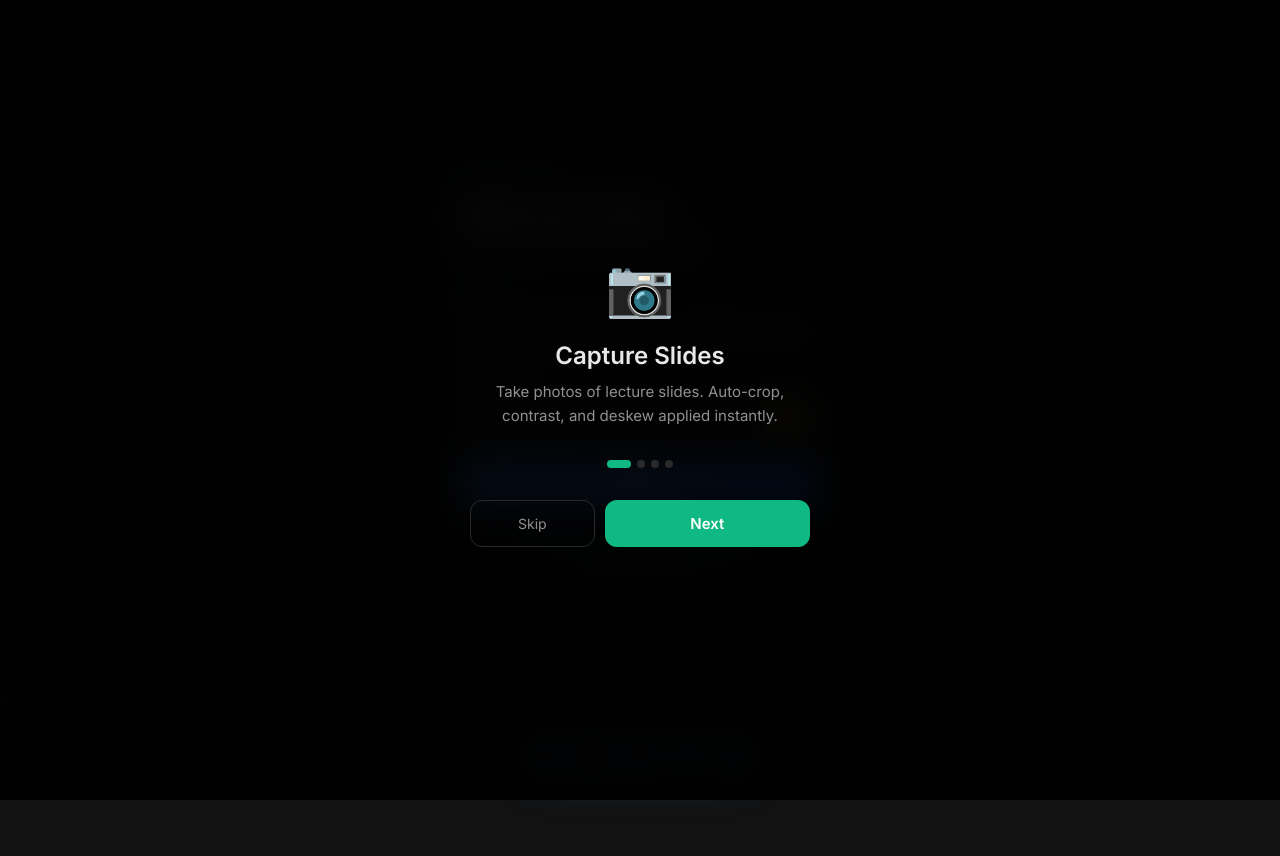
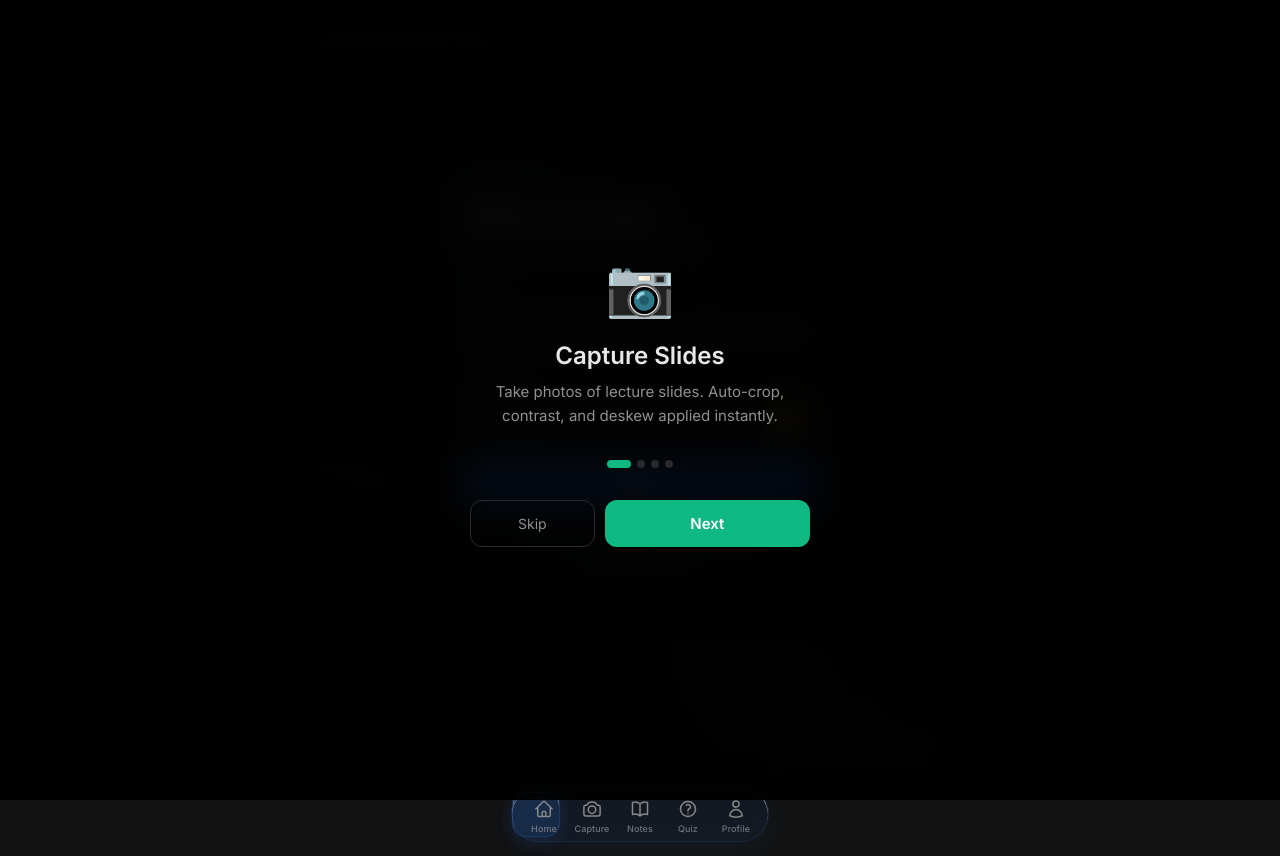
Before and after one commit to ShlokSathwara2/Lecturn, a Next.js app in the folder app/: page /auth in a window 1280 px wide. Before the commit the page ends 800 px from the top, so only its background shows below. Built offline with nearby package versions, Linux system fonts and the light colour scheme; no server answers.

Commit message:
Polish: BottomNav motion-value pill tracking, TouchParticles blur trail interpolation

```diff
--- a/app/src/components/BottomNav.tsx
+++ b/app/src/components/BottomNav.tsx
@@ -2,8 +2,8 @@
 
 import { usePathname, useRouter } from "next/navigation"
 import Link from "next/link"
-import { useRef, useState, useCallback } from "react"
-import { motion, LayoutGroup } from "framer-motion"
+import { useRef, useState, useEffect } from "react"
+import { motion, useMotionValue, useSpring } from "framer-motion"
 import { useAccent } from "@/lib/AccentContext"
 
 const TABS = [
@@ -14,13 +14,22 @@ const TABS = [
   { path: "/profile", label: "Profile", icon: ProfileIcon },
 ]
 
+const REST_WIDTH = 48
+const DRAG_WIDTH = 64
+
 export default function BottomNav() {
   const pathname = usePathname()
   const router = useRouter()
   const navRef = useRef<HTMLDivElement>(null)
   const { color } = useAccent()
-  const [flowX, setFlowX] = useState<number | null>(null)
   const [dragging, setDragging] = useState(false)
+  const [hoverIdx, setHoverIdx] = useState<number | null>(null)
+  const [snapTo, setSnapTo] = useState<number | null>(null)
+
+  const rawX = useMotionValue(0)
+  const pillX = useSpring(rawX, { stiffness: 700, damping: 45, mass: 0.4 })
+  const rawWidth = useMotionValue(REST_WIDTH)
+  const pillWidth = useSpring(rawWidth, { stiffness: 500, damping: 40 })
 
   const r = parseInt(color.slice(1, 3), 16)
   const g = parseInt(color.slice(3, 5), 16)
@@ -28,44 +37,74 @@ export default function BottomNav() {
 
   const activeIdx = TABS.findIndex((t) => pathname === t.path || pathname.startsWith(t.path + "/"))
 
-  function getHoverIdx(): number | null {
-    if (!dragging || flowX === null || !navRef.current) return null
-    const navRect = navRef.current.getBoundingClientRect()
-    const tabWidth = navRect.width / TABS.length
-    const relX = flowX - navRect.left
-    return Math.max(0, Math.min(TABS.length - 1, Math.floor(relX / tabWidth)))
+  function tabWidthOf(navRect: DOMRect) {
+    return navRect.width / TABS.length
   }
 
-  const hoverIdx = getHoverIdx()
-  const highlightIdx = hoverIdx !== null ? hoverIdx : activeIdx
+  function centerXFor(navRect: DOMRect, idx: number) {
+    const tw = tabWidthOf(navRect)
+    return tw * idx + tw / 2
+  }
+
+  function idxFromClientX(navRect: DOMRect, clientX: number) {
+    const relX = clientX - navRect.left
+    const tw = tabWidthOf(navRect)
+    return Math.max(0, Math.min(TABS.length - 1, Math.floor(relX / tw)))
+  }
+
+  useEffect(() => {
+    if (dragging) return
+    const navRect = navRef.current?.getBoundingClientRect()
+    if (!navRect || activeIdx < 0) return
+    rawX.set(centerXFor(navRect, activeIdx) - REST_WIDTH / 2)
+    rawWidth.set(REST_WIDTH)
+    setHoverIdx(null)
+  }, [activeIdx, dragging])
+
+  function updatePillToClientX(navRect: DOMRect, clientX: number) {
+    const halfDrag = DRAG_WIDTH / 2
+    const clamped = Math.max(navRect.left + halfDrag, Math.min(navRect.right - halfDrag, clientX))
+    rawX.set(clamped - navRect.left - halfDrag)
+    setHoverIdx(idxFromClientX(navRect, clientX))
+  }
 
   function onPointerDown(e: React.PointerEvent) {
     if (e.pointerType === "mouse" && e.button !== 0) return
+    const navRect = navRef.current?.getBoundingClientRect()
+    if (!navRect) return
     setDragging(true)
-    setFlowX(e.clientX)
-    ;(e.target as HTMLElement).setPointerCapture(e.pointerId)
+    ;(e.currentTarget as HTMLElement).setPointerCapture(e.pointerId)
+    rawWidth.set(DRAG_WIDTH)
+    updatePillToClientX(navRect, e.clientX)
   }
 
   function onPointerMove(e: React.PointerEvent) {
     if (!dragging) return
-    setFlowX(e.clientX)
+    const navRect = navRef.current?.getBoundingClientRect()
+    if (!navRect) return
+    updatePillToClientX(navRect, e.clientX)
   }
 
   function onPointerUp(e: React.PointerEvent) {
     if (!dragging) return
     setDragging(false)
-    setFlowX(null)
 
     const navRect = navRef.current?.getBoundingClientRect()
     if (!navRect) return
-    const relX = e.clientX - navRect.left
-    const tabWidth = navRect.width / TABS.length
-    const idx = Math.max(0, Math.min(TABS.length - 1, Math.floor(relX / tabWidth)))
-    router.push(TABS[idx].path)
+    const resolved = idxFromClientX(navRect, e.clientX)
+
+    rawWidth.set(REST_WIDTH)
+    rawX.set(centerXFor(navRect, resolved) - REST_WIDTH / 2)
+    setHoverIdx(null)
+
+    setSnapTo(resolved)
+    router.push(TABS[resolved].path)
+    setTimeout(() => setSnapTo(null), 300)
   }
 
+  const highlightIdx = dragging ? hoverIdx : snapTo !== null ? snapTo : activeIdx
+
   return (
-    <LayoutGroup>
     <motion.nav
       ref={navRef}
       initial={{ y: 80, opacity: 0 }}
@@ -75,49 +114,50 @@ export default function BottomNav() {
       onPointerDown={onPointerDown}
       onPointerMove={onPointerMove}
       onPointerUp={onPointerUp}
-        onPointerCancel={() => { setDragging(false); setFlowX(null) }}
+      onPointerCancel={() => { setDragging(false); setHoverIdx(null) }}
       style={{
+        position: "relative",
         background: `rgba(${r}, ${g}, ${b}, 0.08)`,
         borderColor: `rgba(${r}, ${g}, ${b}, 0.12)`,
         boxShadow: `0 8px 32px rgba(${r}, ${g}, ${b}, 0.08), 0 2px 8px rgba(0,0,0,0.04), inset 0 1px 0 rgba(255,255,255,0.7)`,
-          touchAction: "pan-x",
+        touchAction: "none",
       }}
     >
+      <motion.div
+        className="nav-active-pill"
+        style={{
+          position: "absolute",
+          top: 4,
+          bottom: 4,
+          left: pillX,
+          width: pillWidth,
+          background: dragging
+            ? `rgba(${r}, ${g}, ${b}, 0.18)`
+            : `rgba(${r}, ${g}, ${b}, 0.12)`,
+          borderColor: `rgba(${r}, ${g}, ${b}, 0.2)`,
+          boxShadow: `0 4px 16px rgba(${r}, ${g}, ${b}, 0.15), inset 0 1px 0 rgba(255,255,255,0.8), inset 0 -1px 0 rgba(0,0,0,0.03)`,
+          pointerEvents: "none",
+        }}
+      />
+
       {TABS.map((tab, i) => {
-          const isActive = highlightIdx === i
+        const isHighlighted = highlightIdx === i
         return (
-            <Link key={tab.path} href={tab.path} style={{ flex: 1, display: "flex", justifyContent: "center", textDecoration: "none" }}
+          <Link key={tab.path} href={tab.path} style={{ flex: 1, display: "flex", justifyContent: "center", textDecoration: "none", position: "relative", zIndex: 1 }}
             onClick={(e) => { if (dragging) e.preventDefault() }}>
             <motion.div whileTap={dragging ? {} : { scale: 0.85 }} className="bottom-nav-item-inner">
               <motion.div
                 className="bottom-nav-icon"
-                  animate={{ color: isActive ? color : "#888" }}
+                animate={{ color: isHighlighted ? color : "#888" }}
                 transition={{ duration: 0.15 }}
               >
-                  {isActive && (
-                    <motion.div
-                      layoutId="nav-glass"
-                      className="nav-active-pill"
-                      animate={{ scale: dragging ? 1.2 : 1 }}
-                      style={{
-                        background: dragging
-                          ? `rgba(${r}, ${g}, ${b}, 0.22)`
-                          : `rgba(${r}, ${g}, ${b}, 0.12)`,
-                        borderColor: `rgba(${r}, ${g}, ${b}, 0.2)`,
-                        boxShadow: dragging
-                          ? `0 6px 24px rgba(${r}, ${g}, ${b}, 0.25), inset 0 1px 0 rgba(255,255,255,0.9), inset 0 -1px 0 rgba(0,0,0,0.03)`
-                          : `0 4px 16px rgba(${r}, ${g}, ${b}, 0.15), inset 0 1px 0 rgba(255,255,255,0.8), inset 0 -1px 0 rgba(0,0,0,0.03)`,
-                      }}
-                      transition={{ type: "spring", stiffness: 500, damping: 30 }}
-                    />
-                  )}
                 <tab.icon />
               </motion.div>
               <motion.span
                 className="bottom-nav-label"
                 animate={{
-                    color: isActive ? color : "#999",
-                    opacity: isActive ? 1 : 0.7,
+                  color: isHighlighted ? color : "#999",
+                  opacity: isHighlighted ? 1 : 0.7,
                 }}
                 transition={{ duration: 0.15 }}
               >
@@ -128,7 +168,6 @@ export default function BottomNav() {
         )
       })}
     </motion.nav>
-    </LayoutGroup>
   )
 }
 
--- a/app/src/components/TouchParticles.tsx
+++ b/app/src/components/TouchParticles.tsx
@@ -24,9 +24,9 @@ function hexToRgb(hex: string) {
   return { r, g, b }
 }
 
-function spawnParticle(x: number, y: number, color: string) {
+function spawnParticle(x: number, y: number, color: string, speedBoost: number = 1) {
   const angle = Math.random() * Math.PI * 2
-  const speed = 0.4 + Math.random() * 1.0
+  const speed = (0.4 + Math.random() * 1.0) * Math.min(2, speedBoost)
   const rgb = hexToRgb(color)
   activeParticles.push({
     x,
@@ -34,7 +34,7 @@ function spawnParticle(x: number, y: number, color: string) {
     vx: Math.cos(angle) * speed,
     vy: Math.sin(angle) * speed - 0.3,
     life: 1,
-    maxLife: 0.5 + Math.random() * 0.5,
+    maxLife: 0.6 + Math.random() * 0.6,
     color: `rgba(${rgb.r},${rgb.g},${rgb.b},`,
     size: 2 + Math.random() * 3,
   })
@@ -111,29 +111,33 @@ export default function TouchParticles() {
       const dx = e.clientX - lastPos.current.x
       const dy = e.clientY - lastPos.current.y
       const dist = Math.sqrt(dx * dx + dy * dy)
-      const count = Math.min(2, Math.max(1, Math.floor(dist / 10)))
-      for (let i = 0; i < count; i++) {
-        const t = i / count
-        spawnParticle(lastPos.current.x + dx * t, lastPos.current.y + dy * t, color)
+
+      const spacing = 6
+      const steps = Math.max(1, Math.floor(dist / spacing))
+      const speedBoost = 0.6 + dist / 20
+      for (let i = 0; i < steps; i++) {
+        const t = i / steps
+        spawnParticle(lastPos.current.x + dx * t, lastPos.current.y + dy * t, color, speedBoost)
       }
       lastPos.current = { x: e.clientX, y: e.clientY }
+      if (!animFrame) animFrame = requestAnimationFrame(tick)
     }
 
     function onPointerUp() {
       pointerDown.current = false
     }
 
-    document.addEventListener("pointerdown", onPointerDown)
-    document.addEventListener("pointermove", onPointerMove)
-    document.addEventListener("pointerup", onPointerUp)
-    document.addEventListener("pointercancel", onPointerUp)
+    document.addEventListener("pointerdown", onPointerDown, { capture: true })
+    document.addEventListener("pointermove", onPointerMove, { capture: true })
+    document.addEventListener("pointerup", onPointerUp, { capture: true })
+    document.addEventListener("pointercancel", onPointerUp, { capture: true })
 
     return () => {
       window.removeEventListener("resize", resize)
-      document.removeEventListener("pointerdown", onPointerDown)
-      document.removeEventListener("pointermove", onPointerMove)
-      document.removeEventListener("pointerup", onPointerUp)
-      document.removeEventListener("pointercancel", onPointerUp)
+      document.removeEventListener("pointerdown", onPointerDown, { capture: true })
+      document.removeEventListener("pointermove", onPointerMove, { capture: true })
+      document.removeEventListener("pointerup", onPointerUp, { capture: true })
+      document.removeEventListener("pointercancel", onPointerUp, { capture: true })
       if (animFrame) cancelAnimationFrame(animFrame)
     }
   }, [tick, color])
```
Lines whose indentation alone changed are shown as unchanged.
